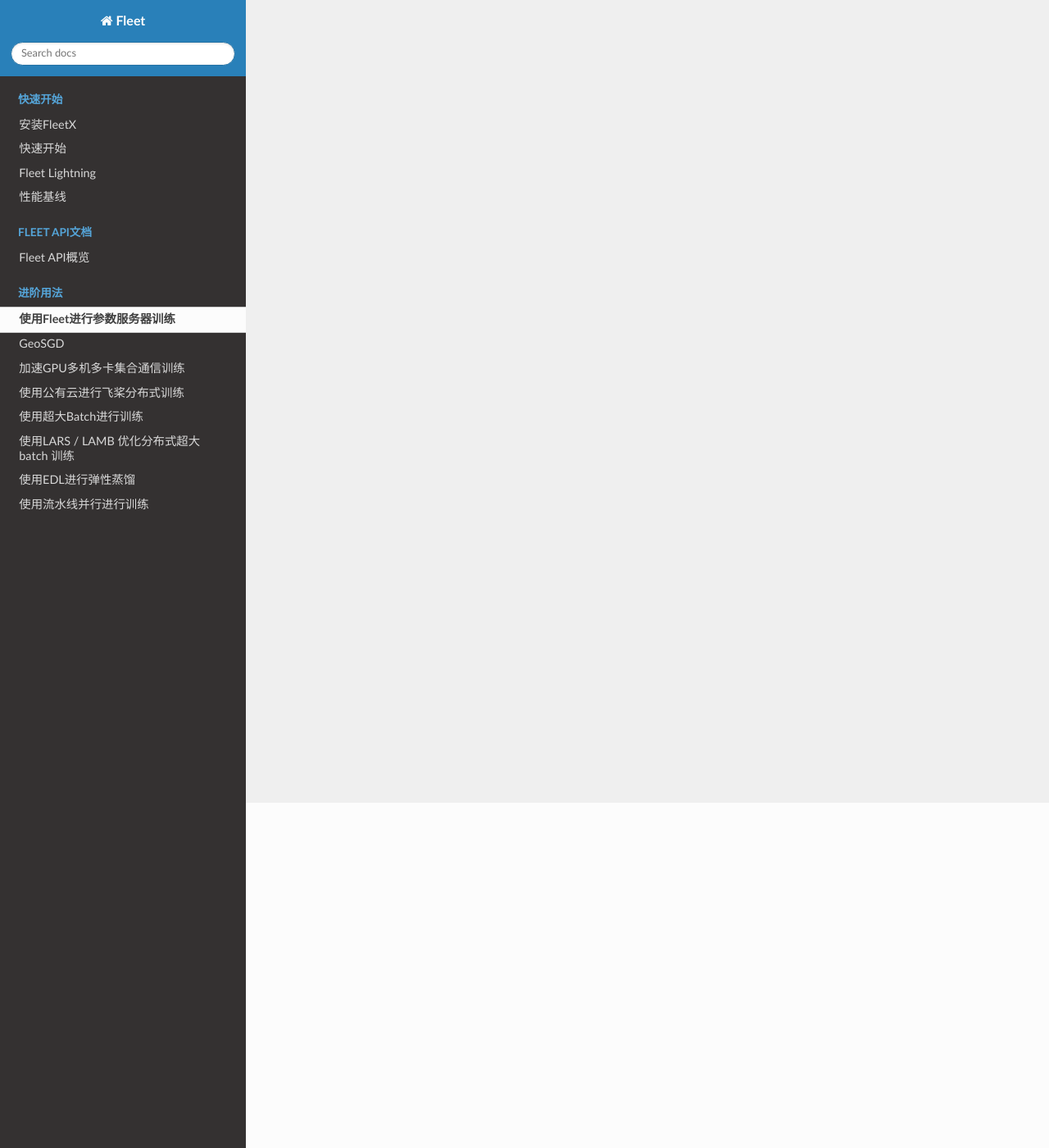
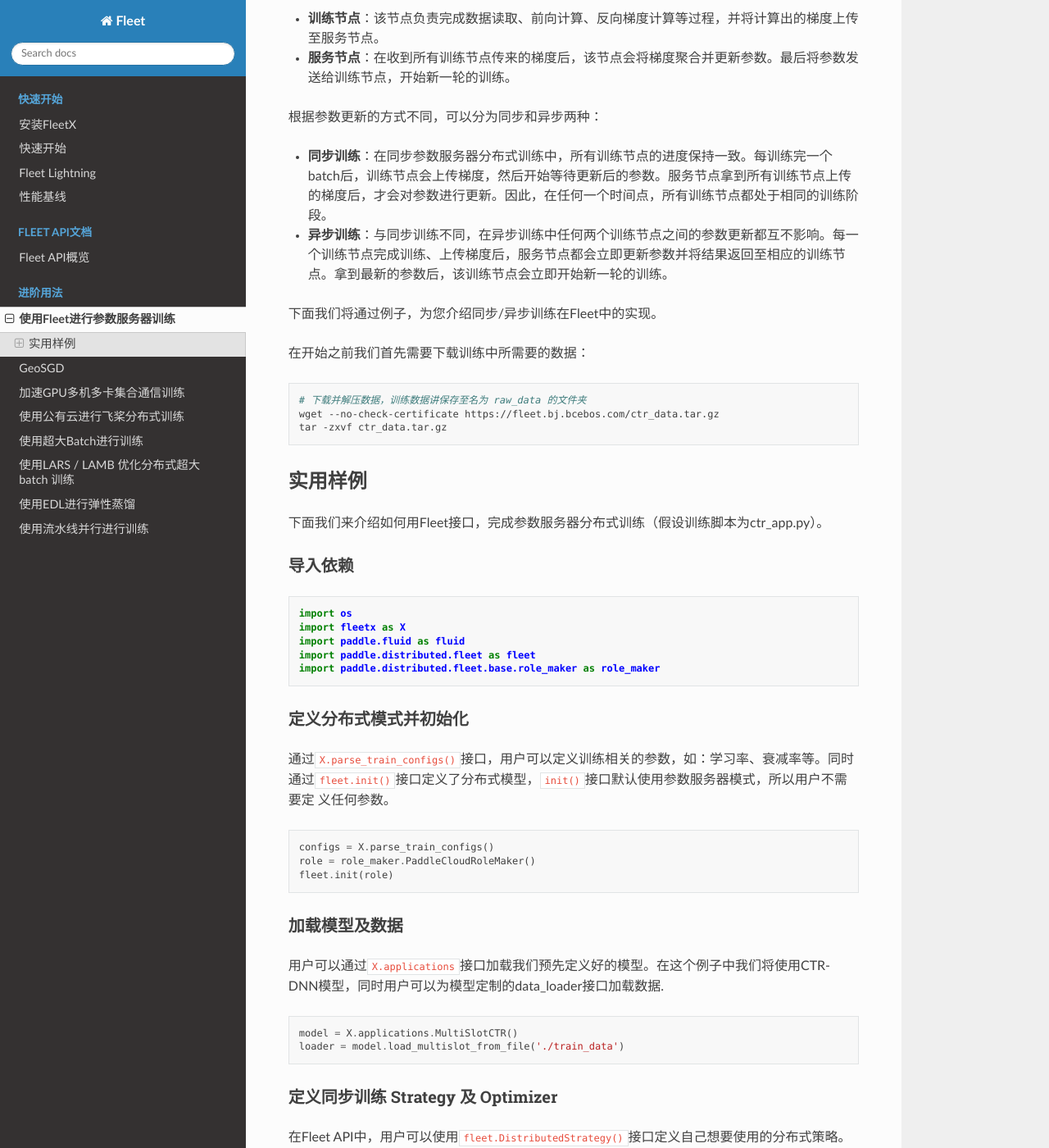
Before and after one commit to qjing666/FleetDoc, a Sphinx documentation site: the page built from docs/source/paddle_fleet/fleet_ps_sync_and_async_cn.md, in a window 1280 px wide and 1400 px high, scrolled down 421 px. Shown: the whole window at 82% size. Built offline with Sphinx 7.4.7 and the Read the Docs theme 2.0.0, drawn with Linux system fonts in a browser that asks for light colours; pages that are not in the unit, such as notebooks, are missing from menus; some of the changed text lies outside the part shown.

Commit message:
add sync_and_async doc and code

````diff
--- a/docs/source/paddle_fleet/fleet_ps_sync_and_async_cn.md
+++ b/docs/source/paddle_fleet/fleet_ps_sync_and_async_cn.md
@@ -1,3 +1,95 @@
-## 使用Fleet进行参数服务器训练
+# 使用Fleet进行参数服务器训练
 
-- TBA
+在大数据浪潮的推动下，有标签训练数据的规模取得了飞速的增长。现在人们通常用数百万甚至上千万的有标签图像来训练图像分类器（如，ImageNet包含1400万幅图像，涵盖两万多个种类），用成千上万小时的语音数据来训练语音模型（如，Deep Speech 2系统使用了11940小时的语音数据以及超过200万句表述来训练语音识别模型）。在真实的业务场景中，训练数据的规模可以达到上述数据集的数十倍甚至数百倍，如此庞大的数据需要消耗大量的计算资源和训练时间使模型达到收敛状态（数天时间）。
+
+为了提高模型的训练效率，分布式训练应运而生，其中基于参数服务器的分布式训练为一种常见的中心化共享参数的同步方式。与单机训练不同的是在参数服务器分布式训练中，各个节点充当着不同的角色：
+
+- **训练节点**：该节点负责完成数据读取、前向计算、反向梯度计算等过程，并将计算出的梯度上传至服务节点。
+- **服务节点**：在收到所有训练节点传来的梯度后，该节点会将梯度聚合并更新参数。最后将参数发送给训练节点，开始新一轮的训练。
+
+根据参数更新的方式不同，可以分为同步和异步两种：
+
+- **同步训练**：在同步参数服务器分布式训练中，所有训练节点的进度保持一致。每训练完一个batch后，训练节点会上传梯度，然后开始等待更新后的参数。服务节点拿到所有训练节点上传的梯度后，才会对参数进行更新。因此，在任何一个时间点，所有训练节点都处于相同的训练阶段。
+- **异步训练**：与同步训练不同，在异步训练中任何两个训练节点之间的参数更新都互不影响。每一个训练节点完成训练、上传梯度后，服务节点都会立即更新参数并将结果返回至相应的训练节点。拿到最新的参数后，该训练节点会立即开始新一轮的训练。
+
+下面我们将通过例子，为您介绍同步/异步训练在Fleet中的实现。
+
+在开始之前我们首先需要下载训练中所需要的数据：
+
+```sh
+# 下载并解压数据，训练数据讲保存至名为 raw_data 的文件夹
+wget --no-check-certificate https://fleet.bj.bcebos.com/ctr_data.tar.gz
+tar -zxvf ctr_data.tar.gz
+```
+
+## 实用样例
+
+下面我们来介绍如何用Fleet接口，完成参数服务器分布式训练（假设训练脚本为ctr_app.py）。
+
+### 导入依赖
+
+```python
+import os
+import fleetx as X
+import paddle.fluid as fluid
+import paddle.distributed.fleet as fleet
+import paddle.distributed.fleet.base.role_maker as role_maker
+```
+
+### 定义分布式模式并初始化
+
+通过`X.parse_train_configs()`接口，用户可以定义训练相关的参数，如：学习率、衰减率等。同时通过`fleet.init()`接口定义了分布式模型，`init()`接口默认使用参数服务器模式，所以用户不需要定
+义任何参数。
+
+```python
+configs = X.parse_train_configs()
+role = role_maker.PaddleCloudRoleMaker()
+fleet.init(role)
+```
+
+### 加载模型及数据
+
+用户可以通过`X.applications`接口加载我们预先定义好的模型。在这个例子中我们将使用CTR-DNN模型，同时用户可以为模型定制的data_loader接口加载数据.
+
+```python
+model = X.applications.MultiSlotCTR()
+loader = model.load_multislot_from_file('./train_data')
+```
+### 定义同步训练 Strategy 及 Optimizer
+
+在Fleet API中，用户可以使用`fleet.DistributedStrategy()`接口定义自己想要使用的分布式策略。
+
+其中`a_sync`选项用于定义参数服务器相关的策略，当其被设定为`False`时，分布式训练将在同步的模式下进行。反之，当其被设定成`True`时，分布式训练将在异步的模式下进行。
+
+```python
+dist_strategy = fleet.DistributedStrategy()
+dist_strategy.a_sync = False
+
+optimizer = fluid.optimizer.SGD(learning_rate=0.0001)
+optimizer = fleet.distributed_optimizer(optimizer, dist_strategy)
+optimizer.minimize(model.loss)
+```
+
+### 开始训练
+
+完成模型及训练策略的丁以后，我们就可以开始训练模型了。因为在参数服务器模式下会有不同的角色，所以根据不同节点分配不同的任务。
+
+对于服务器节点，首先用`init_server()`接口对其进行初始化，然后启动服务并开始监听由训练节点传来的梯度。
+
+同样对于训练节点，用`init_worker()`接口进行初始化后， 开始执行训练任务。运行`X.Trainer.fit`接口开始训练，并得到训练中每一步的损失值。
+
+```python
+if fleet.is_server():
+    fleet.init_server()
+    fleet.run_server()
+else:
+    fleet.init_worker()
+    trainer = X.Trainer(fluid.CPUPlace())
+    trainer.fit(model, loader, epoch=10)
+```
+### 运行训练脚本
+
+定义完训练脚本后，我们就可以用`fleetrun`指令运行分布式任务了。其中`server_num`, `worker_num`分别为服务节点和训练节点的数量。在本例中，服务节点有1个，训练节点有两个。
+```sh
+fleetrun --server_num=1 --worker_num=2 ctr_app.py
+```
````
Also changed, not shown: 1 other file.
